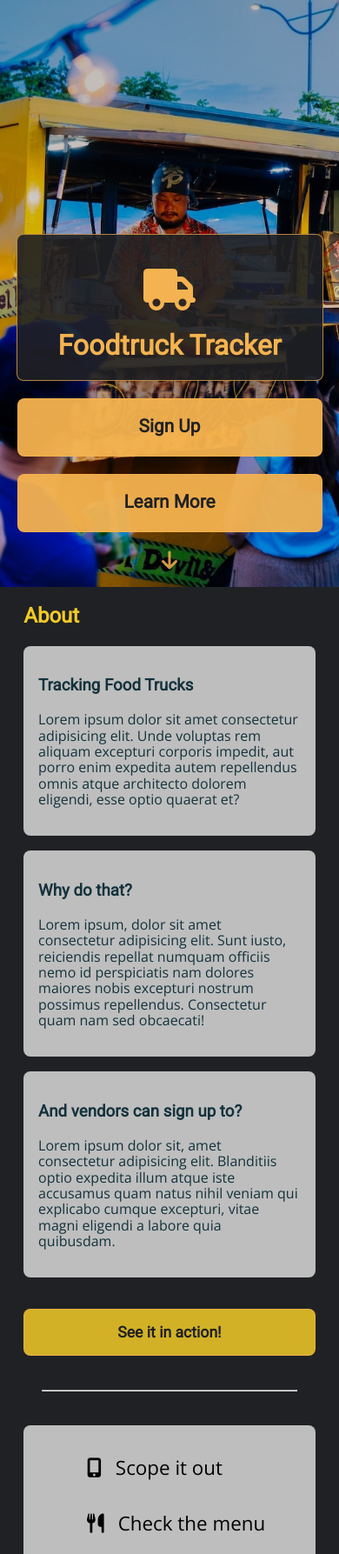
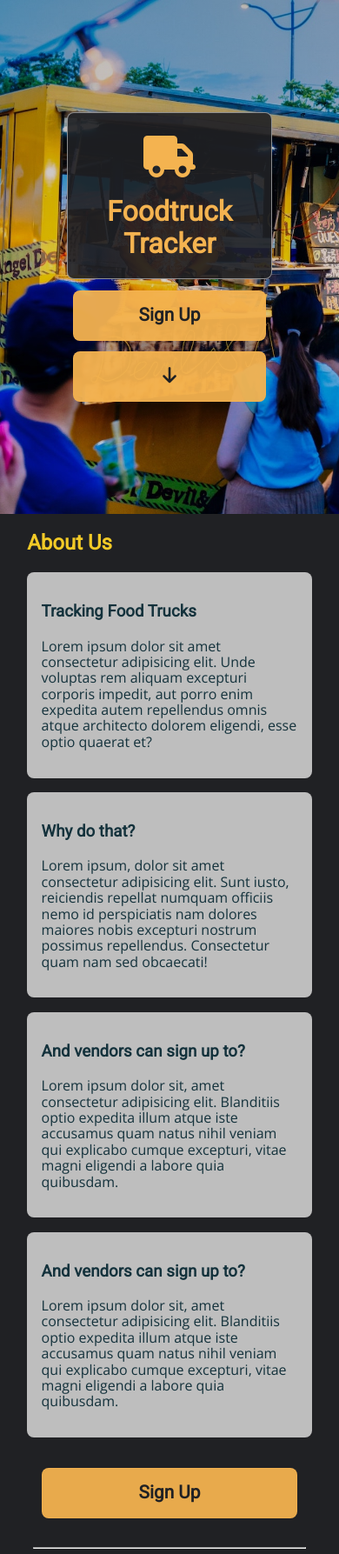
Before and after one commit to foodtruck-tracker/User-Interface, a website: page index.html in a window 390 px wide. Shown: the top 1787 px of the page at 87% size. Drawn offline with nearby package versions, Linux system fonts and the light colour scheme.

Commit message:
Completed tablet breakpoints

```diff
--- a/index.html
+++ b/index.html
@@ -15,29 +15,45 @@
 
 <aside></aside>
 
-<header class="header-bg">
+<div class="header-bg">
+  <header class="header-container">
   <div class="header-text">
     <i class="fas fa-truck"></i>
     <h1>Foodtruck Tracker</h1>
   </div>
-  <button class="cta-button">Sign Up</button>
-  <button class="cta-button">Learn More</button>
-  <i class="fas fa-arrow-down down-arrow"></i>
+  <div class="header-buttons">
+    <button class="main-button cta-button">Sign Up</button>
+    <button class="main-button arrow-button"><i class="fas fa-arrow-down down-arrow"></i></button>
+  </div>
   </header>
+</div>
 
-<section class="container about">
-  <h2>About</h2>
-  <div class="card"><h3>Tracking Food Trucks</h3>
-  <p>Lorem ipsum dolor sit amet consectetur adipisicing elit. Unde voluptas rem aliquam excepturi corporis impedit, aut porro enim expedita autem repellendus omnis atque architecto dolorem eligendi, esse optio quaerat et?</p></div>
-  <div class="card"><h3>Why do that?</h3>
-  <p>Lorem ipsum, dolor sit amet consectetur adipisicing elit. Sunt iusto, reiciendis repellat numquam officiis nemo id perspiciatis nam dolores maiores nobis excepturi nostrum possimus repellendus. Consectetur quam nam sed obcaecati!</p></div>
-  <div class="card"><h3>And vendors can sign up to?</h3>
-  <p>Lorem ipsum dolor sit, amet consectetur adipisicing elit. Blanditiis optio expedita illum atque iste accusamus quam natus nihil veniam qui explicabo cumque excepturi, vitae magni eligendi a labore quia quibusdam.</p></div>
+
+<div class="container">
+<section class="about">
+<h2>About Us</h2>
+<div class="card">
+<h3>Tracking Food Trucks</h3>
+<p>Lorem ipsum dolor sit amet consectetur adipisicing elit. Unde voluptas rem aliquam excepturi corporis impedit, aut porro enim expedita autem repellendus omnis atque architecto dolorem eligendi, esse optio quaerat et?</p>
+</div>
+<div class="card">
+<h3>Why do that?</h3>
+<p>Lorem ipsum, dolor sit amet consectetur adipisicing elit. Sunt iusto, reiciendis repellat numquam officiis nemo id perspiciatis nam dolores maiores nobis excepturi nostrum possimus repellendus. Consectetur quam nam sed obcaecati!</p>
+</div>
+<div class="card">
+<h3>And vendors can sign up to?</h3>
+<p>Lorem ipsum dolor sit, amet consectetur adipisicing elit. Blanditiis optio expedita illum atque iste accusamus quam natus nihil veniam qui explicabo cumque excepturi, vitae magni eligendi a labore quia quibusdam.</p>
+</div>
+<div class="card">
+  <h3>And vendors can sign up to?</h3>
+  <p>Lorem ipsum dolor sit, amet consectetur adipisicing elit. Blanditiis optio expedita illum atque iste accusamus quam natus nihil veniam qui explicabo cumque excepturi, vitae magni eligendi a labore quia quibusdam.</p>
+  </div>
 <br>
-  <button class="secondary-button">See it in action!</button>
+<button class="main-button">Sign Up</button>
+<hr>
 </section>
-<hr>
-<section class="container features">
+
+<section>
 <div class="card">
 <ul class="fa-ul">
 <li><i class="fas fa-mobile-alt"></i>Scope it out</li>
@@ -46,13 +62,16 @@
 <li><i class="far fa-smile-beam"></i>Eat!</li>
 </ul>
 </div>
+<hr>
+</section>
+</div>
 
-</section>
-<hr>
 
-<footer class="container">
-
-<div class="social"><i class="fab fa-twitter" href="#"></i> <i class="fab fa-facebook-square" href="#"></i></div>
+<footer>
+<div class="social">
+<i class="fab fa-twitter" href="#"></i>
+<i class="fab fa-facebook-square" href="#"></i>
+</div>
 <button class="secondary-button">Contact Us</button>
 
 </footer>
--- a/less/footer.less
+++ b/less/footer.less
@@ -1,9 +1,12 @@
 footer {
-    .container();
     .card();
-    margin-bottom: 0;
+    width: 74%;
+    margin: 0 auto;
     border-bottom-left-radius: 0;
     border-bottom-right-radius: 0;
+    @media  (min-width: @desktop) {
+        width: 50%;
+    }
 }
 
 .social {
--- a/less/global.less
+++ b/less/global.less
@@ -23,12 +23,24 @@ p {
 }
 
 .container {
-    margin-left: 7%;
-    margin-right: 7%;
+    width: 100%;
+    display: flex;
+    flex-direction: column;
+    align-items: center;
+    margin: 0 auto;
+    section {
+        display: flex;
+        flex-direction: column;
+        align-items: center;
+        width: 84%;
+    }
+    @media (min-width: @desktop) {
+        width: 70%;
+    }
 }
 
 .card {
-    background-color: @grey;    ;
+    background-color: @grey;
     border-radius: .5rem;
     padding: 5%;
     margin-bottom: 5%;
@@ -46,9 +58,8 @@ ul {
 }
 
 hr {
-    width: 75%;
     margin: 10% auto;
     color: @primary;
     height: 0px;
-
+    width: 95%;
 }
--- a/less/home-page.less
+++ b/less/home-page.less
@@ -4,13 +4,31 @@
     background-repeat: no-repeat;
     background-size: cover;
     position: relative;
-    height: 80%;
+    height: 70%;
+    width: 100%;
 
+    display: flex;
+    flex-direction: column;
+    justify-content: center;
+    align-items: center;
+
+    @media (min-width: @tablet) {
+        height: 70%;
+    }
+
+}
+
+.header-container {
     display: flex;
     flex-direction: column;
     align-items: center;
     justify-content: flex-end;
 
+    @media (min-width: @tablet) {
+        flex-direction: row;
+        width: 85%;
+        justify-content: space-between;
+    }
 }
 
 .header-text {
@@ -29,24 +47,37 @@
 
     background-color: fadeout(@background-color, 10%);
 
-    border: 1px solid fadeout(@primary, 30%);
+    border: 1px solid fadeout(@grey, 30%);
 
     i {
         font-size: 3rem;
+    }
 
+@media (min-width: @tablet) {
+    margin-bottom: 0;
+}
+
+}
+
+.header-buttons{
+    display: flex;
+    flex-direction: column;
+    align-items: center;
+    width: 95%;
+
+
+    @media (min-width: @tablet) {
+        flex-direction: column;
     }
 }
 
-.cta-button {
+
+.main-button {
     .button();
-    margin-bottom: 5%;
     font-size: 1.3rem;
 }
 
-.down-arrow {
-    font-size: 1.5rem;
-    color: fadeout(@primary, 15%);
-
+.cta-button {
     margin-bottom: 5%;
 }
 
@@ -57,3 +88,14 @@
     padding-bottom: 1rem;
     background-color: fadeout(@tertiary, 15%);
 }
+
+
+.about {
+    display: flex;
+    flex-direction: column;
+    align-items: center;
+    h2 {
+        align-self: flex-start;
+    }
+
+}
--- a/less/mixins.less
+++ b/less/mixins.less
@@ -4,10 +4,10 @@
     width: 90%;
     border: 1px solid fadeout(@primary, 30%);
     border-radius: .5rem;
-    height: 10%;
     font-family: Roboto, sans-serif;
     font-weight: bold;
     font-size: 1.1rem;
+    padding: 1rem;
 
     color: @background-color;
     background-color: fadeout(@primary, 5%);
```
Also changed, not shown: css/index.css. Lines whose indentation alone changed are shown as unchanged.
